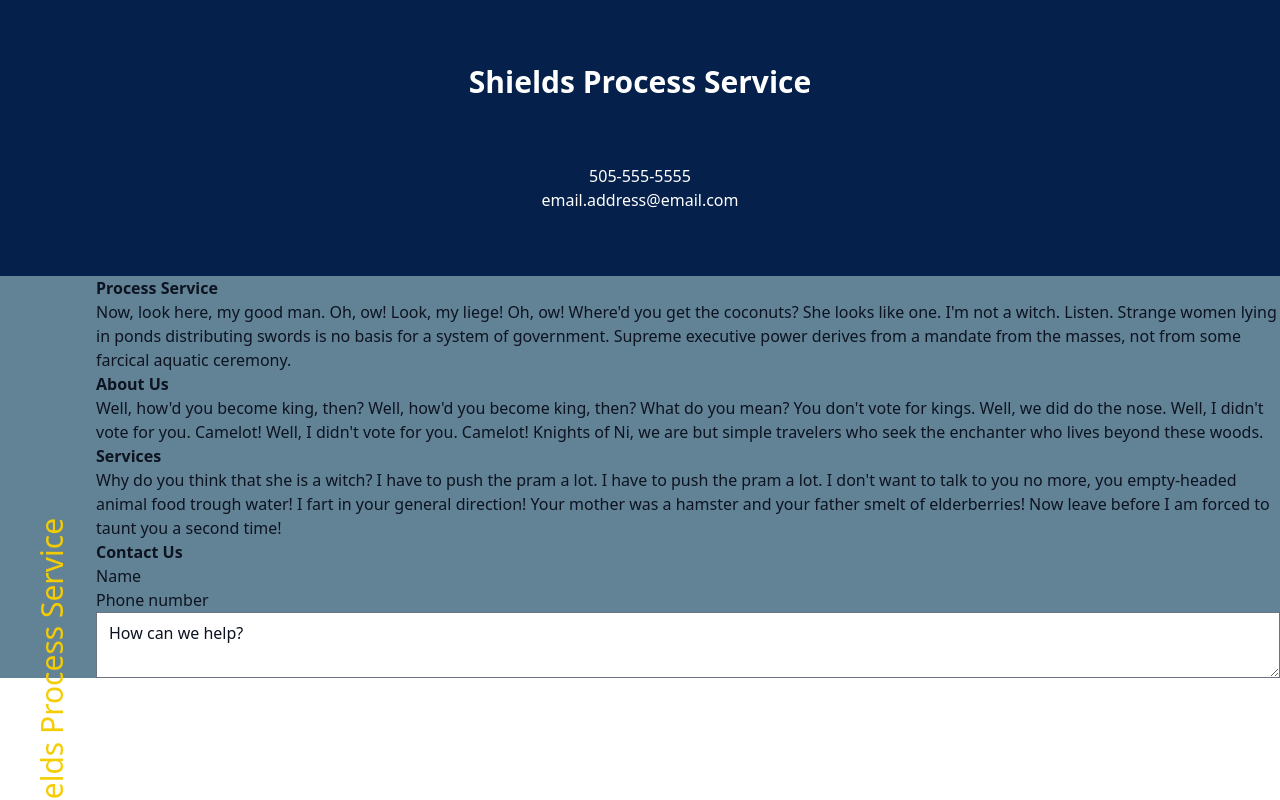
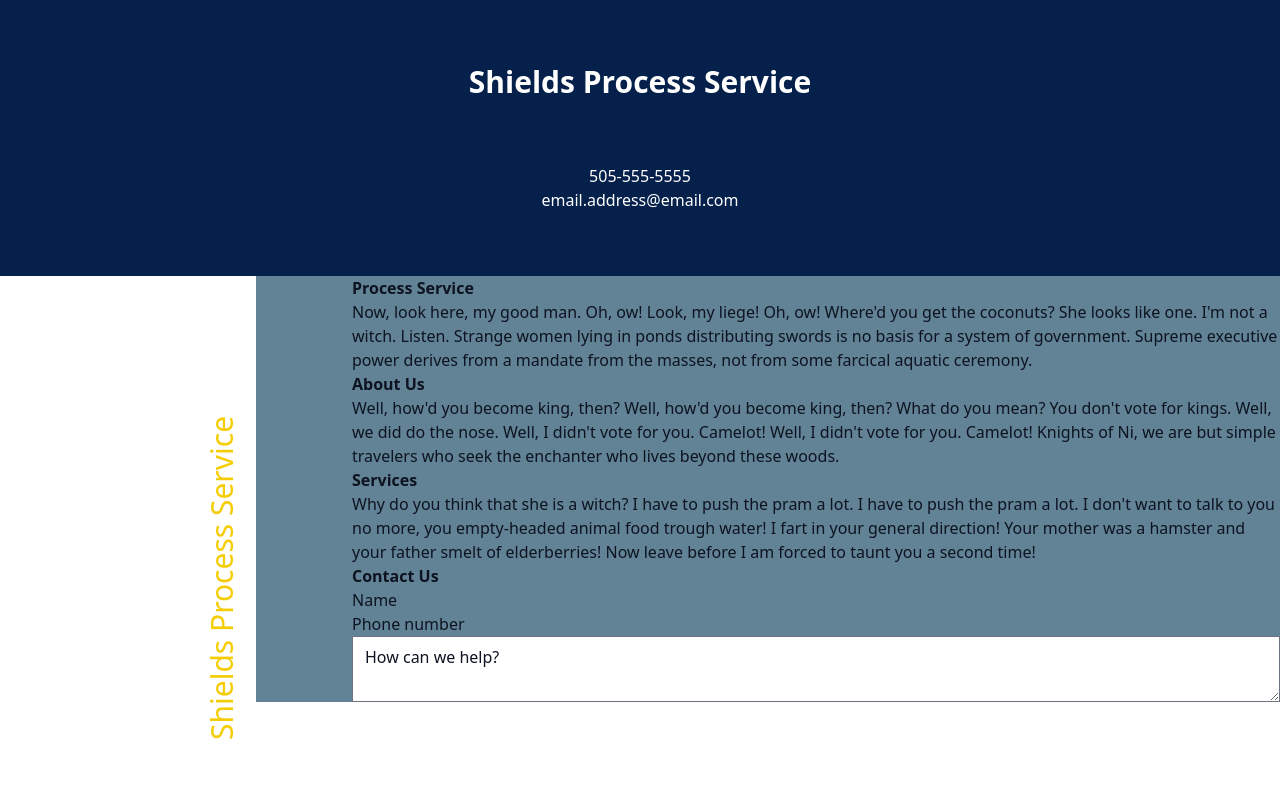
Before and after one commit to Cooper-R-M/shields-process-service, a website built with Vite: page index.html in a window 1280 px wide. Built offline with nearby package versions, Linux system fonts and the light colour scheme.

Commit message:
working on sideways text

```diff
--- a/index.html
+++ b/index.html
@@ -26,9 +26,11 @@
     <h2 class="text-3xl text-yellow self-center">Shields Process Service</h2>
   </div>
 
-  <div class="grid grid-cols 5">
-    <div class="grid-f"></div>
-    <div class="bg-grey text-black pl-[6rem]">
+  <div class="grid grid-cols-5">
+    <div class="">
+<!--      <div></div>-->
+    </div>
+    <div class="bg-grey text-black pl-[6rem] col-span-4">
       <div>
         <h2 class="font-bold">Process Service</h2>
         <p>Now, look here, my good man. Oh, ow! Look, my liege! Oh, ow! Where'd you get the coconuts? She looks like one. I'm not a witch. Listen. Strange women lying in ponds distributing swords is no basis for a system of government. Supreme executive power derives from a mandate from the masses, not from some farcical aquatic ceremony.</p>
--- a/src/index.css
+++ b/src/index.css
@@ -18,6 +18,7 @@
 .static-logo {
     position: fixed;
     transform: rotate(270deg);
-    top: 80vh;
-    left: -110px
+    top: 70vh;
+    right: 70%;
+    height: auto;
 }
```
